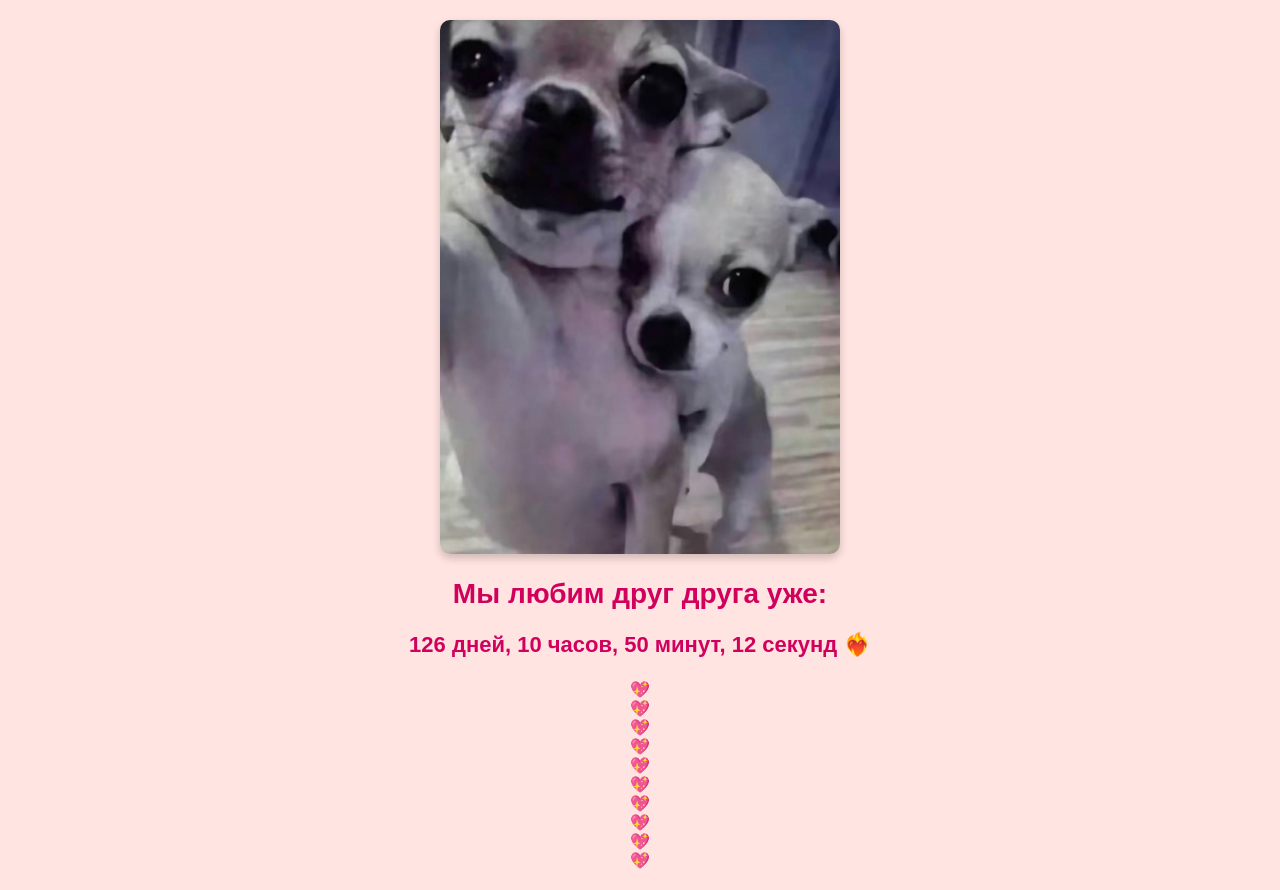
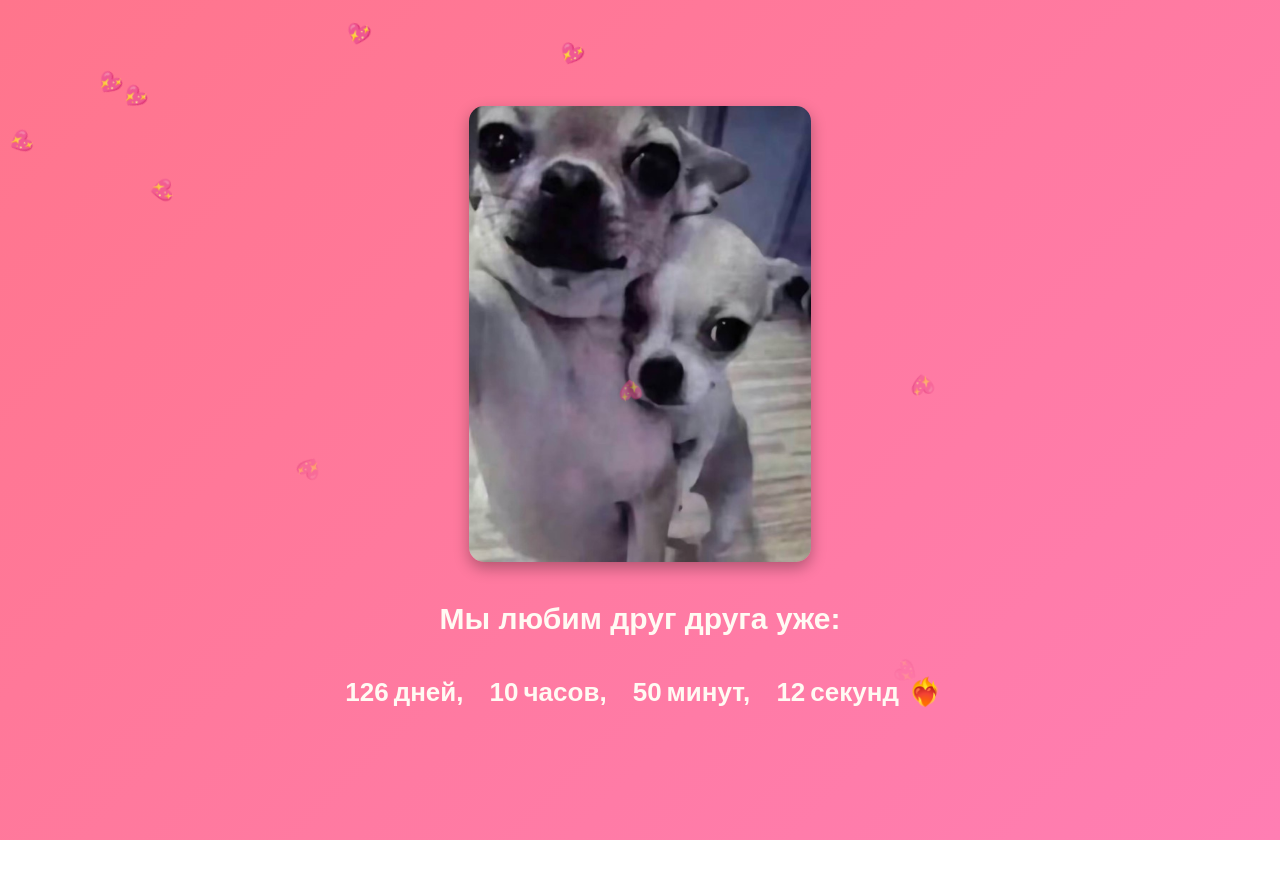
Before and after one commit to extraselw/days-counter, a plain HTML site: page index.html in a window 1280 px wide. After the commit the page ends 840 px from the top, so only its background shows below. Drawn offline with Linux system fonts and the light colour scheme.

Commit message:
Update styles.css

```diff
--- a/styles.css
+++ b/styles.css
@@ -1,28 +1,124 @@
+/* Общие стили */
 body {
-    font-family: Arial, sans-serif;
+    font-family: 'Comfortaa', sans-serif;
     text-align: center;
-    background-color: #ffe4e1;
-    color: #d1005c;
-    margin: 20px;
+    background: linear-gradient(135deg, #ff758c, #ff7eb3);
+    color: #fffaf3;
+    margin: 0;
+    padding: 20px;
+    min-height: 100vh;
+    display: flex;
+    flex-direction: column;
+    align-items: center;
+    justify-content: center;
+    overflow: hidden;
+    animation: fadeIn 1.5s ease-in-out;
 }
 
+/* Заголовок */
 h1 {
-    font-size: 28px;
-    margin-top: 10px;
+    font-size: 30px;
+    margin-bottom: 15px;
+    opacity: 0;
+    animation: fadeIn 1.5s ease-in-out forwards;
 }
 
-p {
-    font-size: 22px;
+/* Основной стиль таймера */
+#loveTimer {
+    font-size: 26px;
     font-weight: bold;
+    color: #fffaf3;
+    display: flex;
+    justify-content: center;
+    align-items: center;
+    gap: 5px; /* Уменьшил расстояние между числами и словами */
+    white-space: nowrap;
 }
 
-.photo-container {
-    margin-bottom: 20px;
+/* Числа внутри таймера */
+.number {
+    min-width: 50px; /* Фиксированная ширина */
+    text-align: right;
 }
 
-img {
-    width: 100%;
-    max-width: 400px; /* Максимальная ширина */
-    border-radius: 10px; /* Закругленные углы */
-    box-shadow: 0 4px 8px rgba(0, 0, 0, 0.2); /* Тень */
+/* Единицы измерения (дни, часы, минуты, секунды) */
+.unit {
+    text-align: left;
 }
+
+/* Сердце в конце таймера */
+.heart-icon {
+    display: inline-block;
+    margin-left: 5px;
+    animation: beat 1s infinite ease-in-out; /* Теперь бьётся раз в секунду */
+}
+
+/* Анимация биения сердца */
+@keyframes beat {
+    0%, 100% { transform: scale(1); }
+    50% { transform: scale(1.3); }
+}
+
+/* Контейнер с картинкой */
+.photo-container {
+    display: flex;
+    justify-content: center;
+    margin-bottom: 20px;
+    opacity: 0;
+    animation: fadeIn 1.5s ease-in-out forwards 0.3s;
+}
+
+/* Картинка */
+.photo-container img {
+    width: 90%;
+    max-width: 380px;
+    border-radius: 15px;
+    box-shadow: 0 6px 15px rgba(0, 0, 0, 0.3);
+    transition: transform 0.5s ease, box-shadow 0.5s ease;
+}
+
+/* Эффект при наведении */
+.photo-container img:hover {
+    transform: translateY(-5px) scale(1.08);
+    box-shadow: 0 10px 25px rgba(0, 0, 0, 0.5);
+    filter: brightness(1.1);
+}
+
+/* Анимация при наведении на текст "Мы любим друг друга" */
+#loveText {
+    font-size: 26px;
+    font-weight: bold;
+    background: rgba(255, 255, 255, 0.2);
+    padding: 15px 20px;
+    border-radius: 10px;
+    transition: transform 0.3s ease, color 0.3s ease;
+    opacity: 0;
+    animation: fadeIn 1.5s ease-in-out forwards 0.5s;
+}
+
+#loveText:hover {
+    transform: scale(1.08);
+    color: #ffeb3b;
+    text-shadow: 0 0 10px rgba(255, 255, 255, 0.8);
+}
+
+/* Падающие сердечки */
+.heart {
+    position: absolute;
+    top: -10px;
+    font-size: 20px;
+    color: #ff4e50;
+    opacity: 0.8;
+    animation: fall linear infinite;
+}
+
+@keyframes fall {
+    0% { transform: translateY(0) rotate(0deg); opacity: 1; }
+    100% { transform: translateY(100vh) rotate(360deg); opacity: 0; }
+}
+
+/* Анимация плавного появления */
+@keyframes fadeIn {
+    from { opacity: 0; transform: translateY(-20px); }
+    to { opacity: 1; transform: translateY(0); }
+}
```
